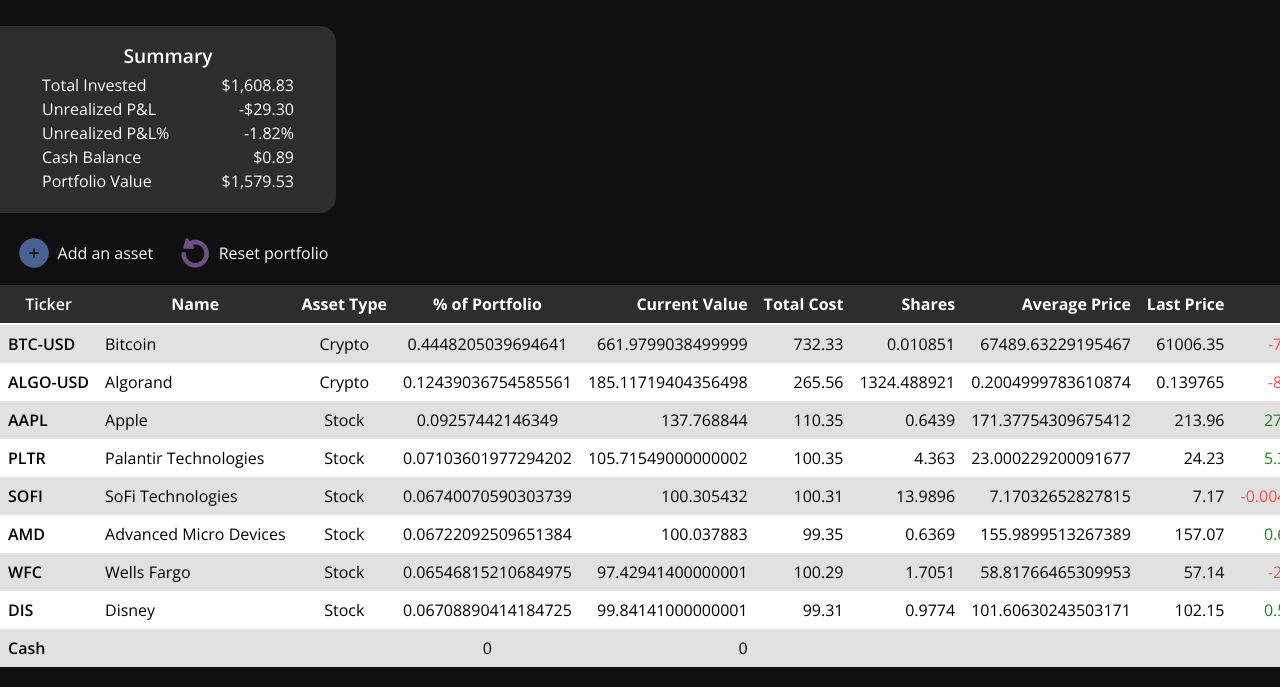
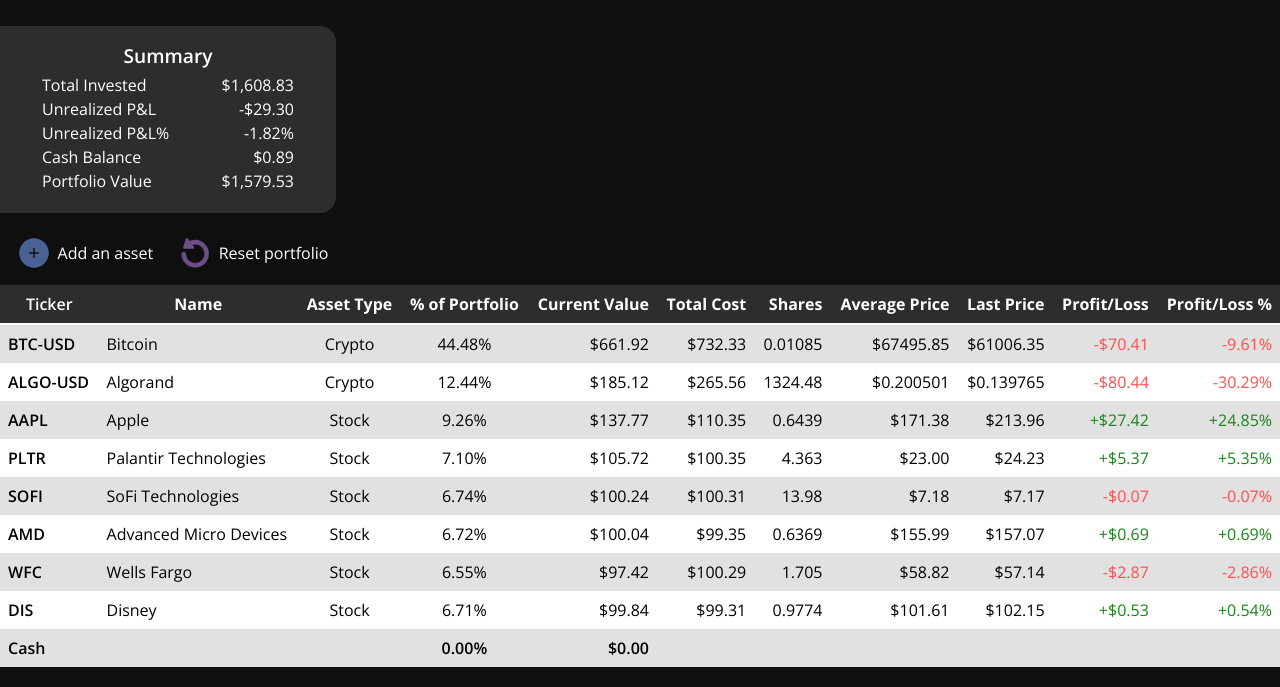
Before and after one commit to ieatcode4breakfast/a-simple-financial-portfolio-tracker, a plain HTML site: page index.html in a window 1280 px wide. Shown: the part 113-800 px from the top of the page. Drawn offline with nearby package versions, Linux system fonts and the light colour scheme.

Commit message:
Add number formatting

```diff
--- a/scripts/components/format.js
+++ b/scripts/components/format.js
@@ -1,4 +1,30 @@
-export function profitLossStyle(num) {
+const format = {
+  pct: function(num, pnl) {
+    const number = (num * 100).toFixed(2);
+
+    if (pnl && number > 0) {
+      return `+${number}%`;
+    } else {
+      return `${number}%`;
+    }
+  },
+
+  dollars: function(num, decimals, pnl) {
+    const number = num.toFixed(decimals || 2);
+
+    if (!pnl) {
+      return `$${number}`;
+    }
+
+    if (number > 0) {
+      return `+$${number}`;
+
+    } else if (number < 0) {
+      return `${number.replace('-', '-$')}`;
+    }
+  },
+
+  profitLossClass: function(num) {
     if (num > 0) {
       return 'js-positive-number';
 
@@ -9,3 +35,6 @@
       return '';
     }
   }
+}
+
+export default format;
--- a/scripts/components/portfolio-table.js
+++ b/scripts/components/portfolio-table.js
@@ -1,11 +1,11 @@
-import { profitLossStyle } from './format.js';
+import format from './format.js';
 
 class PortfolioTable {
   renderAssets(portfolio) {
     const tableBody = document.querySelector('.js-table-body');
 
     portfolio.assets.forEach(asset => {
-      const profitLossClass = profitLossStyle(asset.profitLoss);
+      const profitLossClass = format.profitLossClass(asset.profitLoss);
       tableBody.innerHTML += this.#generateAssetRow(asset, profitLossClass);
     })
 
@@ -18,26 +18,26 @@
         <td class="ticker">${asset.ticker}</td>
         <td class="asset-name">${asset.name}</td>
         <td class="asset-type">${asset.type}</td>
-        <td class="pct-of-portfolio js-pct-of-portfolio">${asset.pctOfPortfolio}</td>
-        <td class="current-value">${asset.currentValue}</td>
-        <td class="total-cost">${asset.totalCost}</td>
+        <td class="pct-of-portfolio js-pct-of-portfolio">${format.pct(asset.pctOfPortfolio)}</td>
+        <td class="current-value">${format.dollars(asset.currentValue)}</td>
+        <td class="total-cost">${format.dollars(asset.totalCost)}</td>
         <td class="shares">${asset.shares}</td>
-        <td class="average-price">${asset.averagePrice}</td>
-        <td class="last-price">${asset.lastPrice}</td>
-        <td class="profit-loss ${profitLossClass}">${asset.profitLoss}</td>
-        <td class="profit-loss-pct ${profitLossClass}">${asset.profitLossPct}</td>
+        <td class="average-price">${format.dollars(asset.averagePrice, asset.lastPriceDecimals)}</td>
+        <td class="last-price">${format.dollars(asset.lastPrice, asset.lastPriceDecimals)}</td>
+        <td class="profit-loss ${profitLossClass}">${format.dollars(asset.profitLoss, 2, true)}</td>
+        <td class="profit-loss-pct ${profitLossClass}">${format.pct(asset.profitLossPct, true)}</td>
       </tr>
     `;
   }
 
   #generateCashRow(pct, balance) {
     return `
-    <tr>
+    <tr class="cash-row">
       <td>Cash</td>
       <td></td>
       <td></td>
-      <td class="pct-of-portfolio">${pct}</td>
-      <td class="current-value">${balance}</td>
+      <td class="pct-of-portfolio">${format.pct(pct)}</td>
+      <td class="current-value">${format.dollars(balance)}</td>
       <td></td>
       <td></td>
       <td></td>
--- a/scripts/tests/testInputs.js
+++ b/scripts/tests/testInputs.js
@@ -5,49 +5,49 @@
 export const testInput1 = {
   type: 'Crypto',
   ticker: 'BTC-USD',
-  shares: 0.010851,
+  shares: 0.01085,
   totalCost: 732.33,
 };
 
 export const testInput2 = {
   type: 'Crypto',
   ticker: 'ALGO-USD',
-  shares: 1324.488921,
+  shares: 1324.48,
   totalCost: 265.56,
 };
 
 export const testInput3 = {
   type: 'Stock',
   ticker: 'AAPL',
-  shares: 0.643900,
+  shares: 0.6439,
   totalCost: 110.35,
 };
 
 export const testInput4 = {
   type: 'Stock',
   ticker: 'PLTR',
-  shares: 4.363000,
+  shares: 4.363,
   totalCost: 100.35,
 };
 
 export const testInput5 = {
   type: 'Stock',
   ticker: 'SOFI',
-  shares: 13.989600,
+  shares: 13.98,
   totalCost: 100.31,
 };
 
 export const testInput6 = {
   type: 'Stock',
   ticker: 'AMD',
-  shares: 0.636900,
+  shares: 0.6369,
   totalCost: 99.35,
 };
 
 export const testInput7 = {
   type: 'Stock',
   ticker: 'WFC',
-  shares: 1.705100,
+  shares: 1.705,
   totalCost: 100.29,
 };
 
--- a/styles/portfolio-table.css
+++ b/styles/portfolio-table.css
@@ -54,3 +54,7 @@
 .profit-loss-pct {
   text-align: right;
 }
+
+.cash-row {
+  font-weight: 600;
+}
```
Also changed, not shown: styles/general.css (line endings or trailing spaces), styles/header.css (line endings or trailing spaces). Lines whose indentation alone changed are shown as unchanged.
